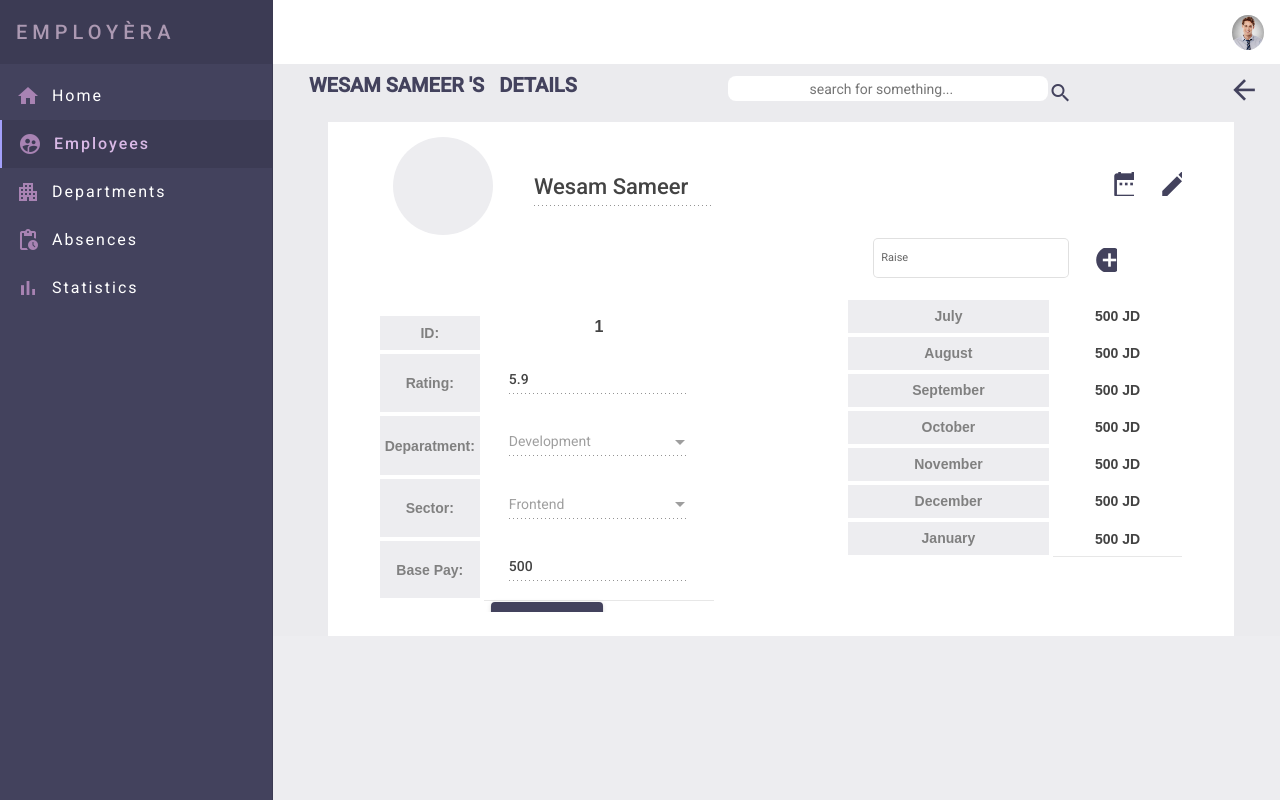
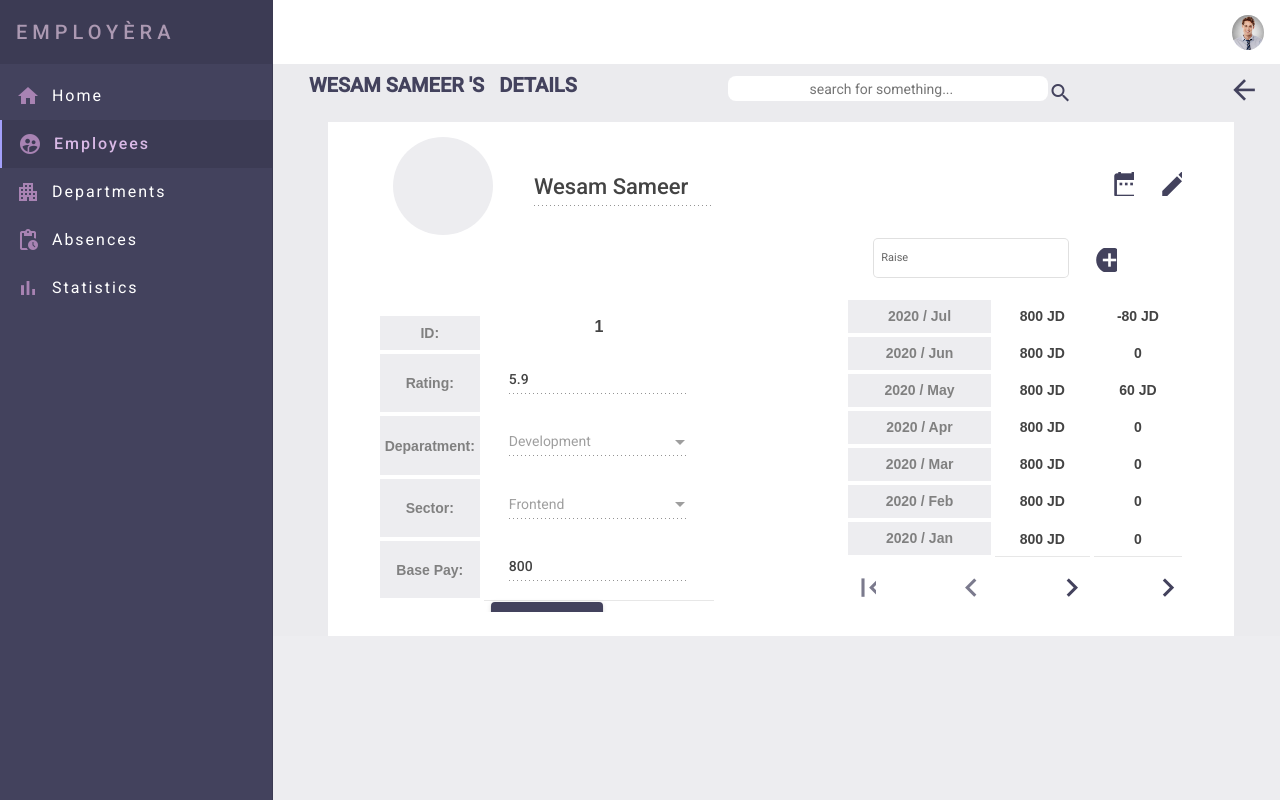
Before and after one commit to TameemHabash/Mini-HRMS, an Angular app: page /HR/employees/1 in a window 1280 px wide. Built offline with nearby package versions, Linux system fonts and the light colour scheme.

Commit message:
injected salary service and used patintor to navigte between salary logs slides

```diff
--- a/src/app/in-app/employees-page/employee-details-page/employee-details-page.component.html
+++ b/src/app/in-app/employees-page/employee-details-page/employee-details-page.component.html
@@ -89,7 +89,8 @@
             <th class="app-bg-secondary att">Base Pay:</th>
             <th class="val">
               <mat-form-field appearance="legacy" class="mx-3" hideRequiredMarker>
-                <input [disabled]="!editable" matInput type="number" [ngModel]="salary" name="salary" required>
+                <input [disabled]="!editable" matInput type="number" min="350" step="10" [ngModel]="salary.amount"
+                  name="salary" required>
               </mat-form-field>
             </th>
           </tr>
@@ -235,7 +236,7 @@
 
     <!-- beginning of the salary log section  -->
     <div class="mx-0 col-lg-6 col-md-6 col-sm-12 salary-log-container">
-      <div class="salary-log d-flex justify-content-center flex-column mx-5">
+      <div class="salary-log d-flex flex-column mx-5 justify-content-center">
         <div class="add-raise-container mr-5" align="center">
           <mat-form-field appearance="outline" class="mx-3">
             <mat-label>Raise</mat-label>
@@ -246,36 +247,14 @@
             <mat-icon class="app-main-color">add_circle</mat-icon>
           </button>
         </div>
-        <table class="main-color month-sal">
-          <tr>
-            <th class="app-bg-secondary month">July</th>
-            <th class="sal">500 JD</th>
-          </tr>
-          <tr>
-            <th class="app-bg-secondary month">August</th>
-            <th class="sal">500 JD</th>
-          </tr>
-          <tr>
-            <th class="app-bg-secondary month">September</th>
-            <th class="sal">500 JD</th>
-          </tr>
-          <tr>
-            <th class="app-bg-secondary month">October</th>
-            <th class="sal">500 JD</th>
-          </tr>
-          <tr>
-            <th class="app-bg-secondary month">November</th>
-            <th class="sal">500 JD</th>
-          </tr>
-          <tr>
-            <th class="app-bg-secondary month">December</th>
-            <th class="sal">500 JD</th>
-          </tr>
-          <tr>
-            <th class="app-bg-secondary month">January</th>
-            <th class="sal">500 JD</th>
+        <table class="app-main-color month-sal">
+          <tr *ngFor="let log of salarLogsToShow">
+            <th class="app-bg-secondary month">{{ log.logDate | date : 'yyyy / MMM'}}</th>
+            <th class="sal">{{ log.value + ' JD' }}</th>
+            <th class="sal">{{ log.bonus? (log.bonus + ' JD' ): 0 }}</th>
           </tr>
         </table>
+        <app-small-paginator [items]="salaryLogs" (changeSlide)="onChangeSlide($event)"></app-small-paginator>
       </div>
     </div>
 
--- a/src/app/in-app/employees-page/employee-details-page/employee-details-page.component.ts
+++ b/src/app/in-app/employees-page/employee-details-page/employee-details-page.component.ts
@@ -9,7 +9,9 @@ import { Sector } from 'src/app/models/sector.model';
 import { NgForm } from '@angular/forms';
 import { Employee } from 'src/app/models/employee.model';
 import { ActivatedRoute, Params, Router } from '@angular/router';
-import { Subscription } from 'rxjs';
+import { SalaryService } from 'src/app/services/salary.service';
+import { Salary } from 'src/app/models/salary.model';
+import { SalaryLog } from 'src/app/models/salaryLog.model';
 
 @Component({
   selector: 'app-employee-details-page',
@@ -33,9 +35,12 @@ export class EmployeeDetailsPageComponent implements OnInit {
   sectors: Sector[];
   showMore: boolean;
   editable: boolean;
-  salary: number = 500;
+  oldSalaryValue: number;
+  salary: Salary;
+  salaryLogs: SalaryLog[];
+  salarLogsToShow: SalaryLog[];
   @ViewChild('employeeForm') empForm: NgForm;
-  constructor(private departmentService: DepartmentService, private sectorService: SectorService, private employeeService: EmployeeService, private utilsService: UtilsService, private route: ActivatedRoute, private router: Router) { }
+  constructor(private departmentService: DepartmentService, private sectorService: SectorService, private employeeService: EmployeeService, private salaryService: SalaryService, private utilsService: UtilsService, private route: ActivatedRoute, private router: Router) { }
 
   ngOnInit(): void {
     this.departments = this.departmentService.getDepartments();
@@ -50,6 +55,11 @@ export class EmployeeDetailsPageComponent implements OnInit {
     this.sectors = this.sectorService.getSectorsOfDepartment(this.employee.departmentID);
     this.showMore = this.employeeService.EditableForm;
     this.editable = this.employeeService.EditableForm;
+    this.salary = this.salaryService.getSalaryByEmployeeID(this.employee.ID);
+    this.oldSalaryValue = this.salary.amount;
+    this.salaryLogs = this.salaryService.getLogsBySalaryID(this.salary.ID);
+    this.salaryLogs.reverse();
+
   }
 
   onNavigateEmployees() {
@@ -83,6 +93,9 @@ export class EmployeeDetailsPageComponent implements OnInit {
   }
   onUpdateEmployee() {
     if (this.empForm.valid) {
+      if (+this.empForm.value.salary !== this.oldSalaryValue) {
+        this.salaryService.onEditSalary(this.salary.ID, +this.empForm.value.salary)
+      }
       this.employee.name = this.empForm.value.name;
       this.employee.gender = this.empForm.value.gender;
       this.employee.SSN = this.empForm.value.SSN;
@@ -103,4 +116,8 @@ export class EmployeeDetailsPageComponent implements OnInit {
       this.onNavigateEmployees();
     }
   }
+
+  onChangeSlide(newLogsToView: SalaryLog[]) {
+    this.salarLogsToShow = newLogsToView;
+  }
 }
```
